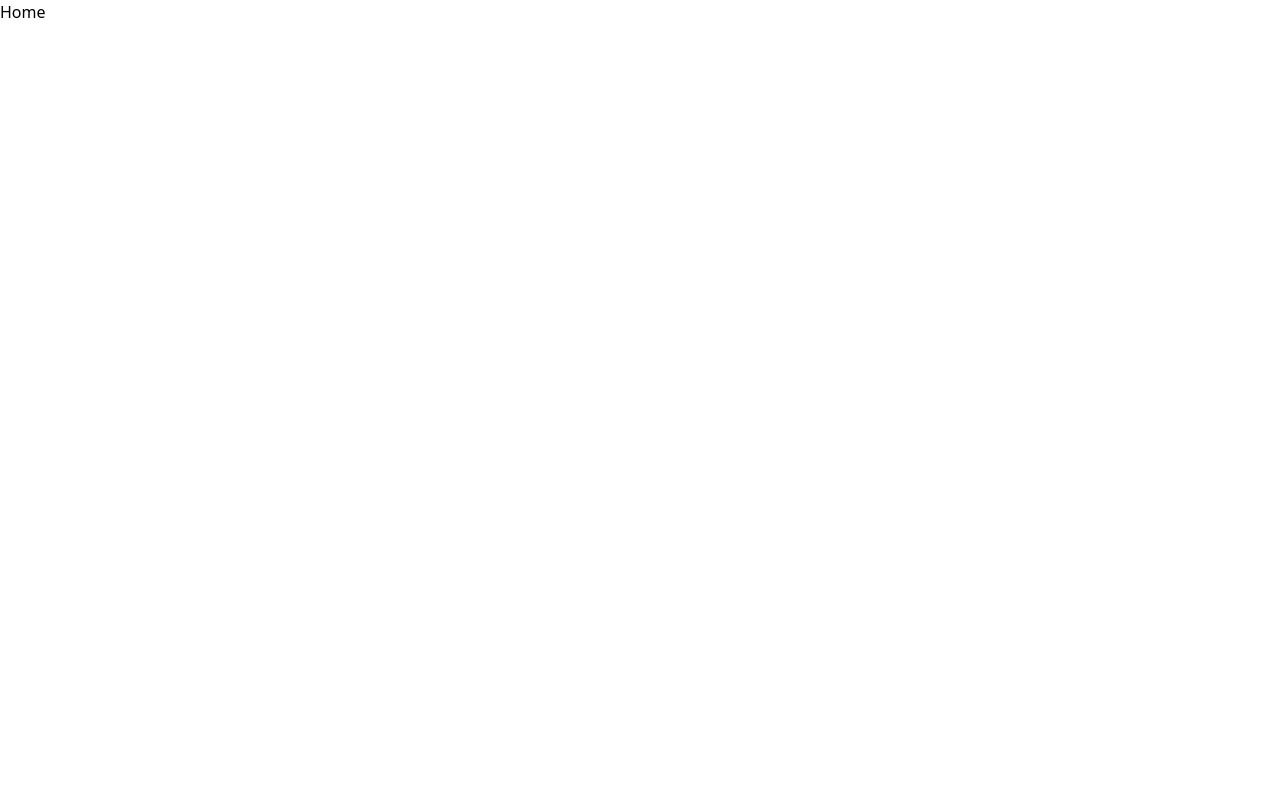
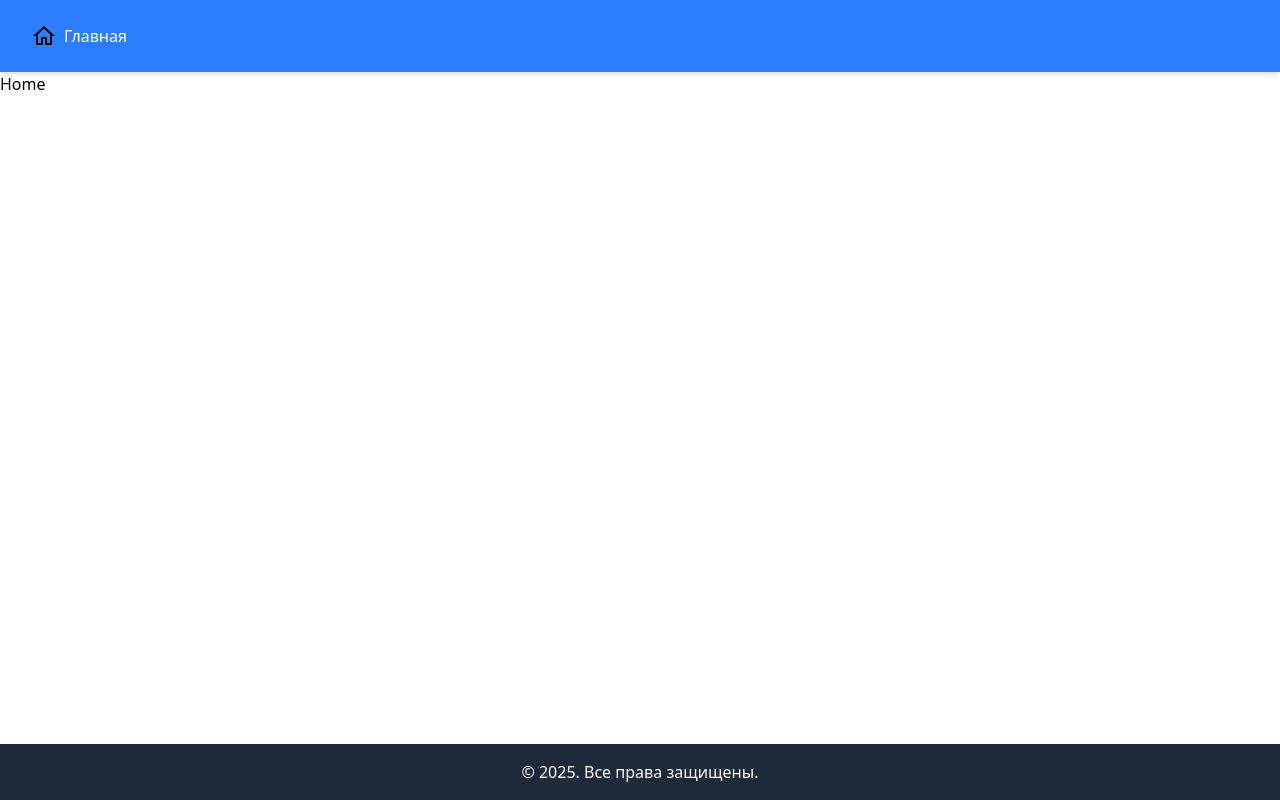
Before and after one commit to dangeus/Lyrico, a React (Vite) app: page / in a window 1280 px wide. Built offline with nearby package versions, Linux system fonts and the light colour scheme.

Commit message:
added a navigation thumbnail

```diff
--- a/src/App.jsx
+++ b/src/App.jsx
@@ -1,6 +1,6 @@
 import React from 'react'
 import {RouterProvider} from "react-router-dom"
-import {AppRouter} from "./components/AppRouter.jsx"
+import {AppRouter} from "./router/AppRouter.jsx"
 
 export default function App() {
     return (
--- a/src/components/AppRouter.jsx
+++ /dev/null
@@ -1,4 +0,0 @@
-import {createBrowserRouter} from "react-router-dom"
-import {authRoutes, publicRoutes} from "../routes.jsx"
-
-export const AppRouter = createBrowserRouter([...authRoutes, ...publicRoutes])
--- /dev/null
+++ b/src/components/layout/Footer.jsx
@@ -0,0 +1,7 @@
+export default function Footer() {
+    return (
+        <footer className="bg-gray-800 text-white text-center p-4">
+            © 2025. Все права защищены.
+        </footer>
+    )
+}
--- /dev/null
+++ b/src/components/layout/Header.jsx
@@ -0,0 +1,10 @@
+import NavButton from "../ui/NavButton.jsx"
+import HomeButton from '../../assets/icons/HomeIcon.svg'
+
+export default function Header() {
+    return (
+        <header className="bg-blue-500 text-white p-4 shadow-md">
+            <NavButton icon={HomeButton} text="Главная"/>
+        </header>
+    )
+}
--- /dev/null
+++ b/src/components/layout/Main.jsx
@@ -0,0 +1,7 @@
+export default function Main({children}) {
+    return (
+        <main className="flex-1">
+            {children}
+        </main>
+    )
+}
--- /dev/null
+++ b/src/components/ui/NavButton.jsx
@@ -0,0 +1,10 @@
+export default function NavButton({icon, text}) {
+    return (
+        <button
+            className="flex items-center gap-2 px-4 py-2 bg-blue-500 text-white rounded-lg hover:bg-blue-600 transition"
+        >
+            <img src={icon} alt="icon" className="w-6 h-6" />
+            <span>{text}</span>
+        </button>
+    )
+}
--- /dev/null
+++ b/src/layouts/HomeLayout.jsx
@@ -0,0 +1,14 @@
+import Header from "../components/layout/Header.jsx"
+import Footer from "../components/layout/Footer.jsx"
+import Main from "../components/layout/Main.jsx"
+import {Outlet} from "react-router-dom"
+
+export default function HomeLayout() {
+    return (
+        <div className="flex flex-col min-h-screen">
+            <Header/>
+            <Main><Outlet/></Main>
+            <Footer/>
+        </div>
+    )
+}
--- /dev/null
+++ b/src/router/AppRouter.jsx
@@ -0,0 +1,12 @@
+import {createBrowserRouter} from "react-router-dom"
+import {authRoutes, publicRoutes} from "./routes.jsx"
+import HomeLayout from "../layouts/HomeLayout.jsx"
+import {HOME_ROUTE} from "../utils/consts.js"
+
+export const AppRouter = createBrowserRouter([
+    {
+        path: HOME_ROUTE,
+        element: <HomeLayout/>,
+        children: [...authRoutes, ...publicRoutes],
+    }
+])
--- a/src/routes.jsx
+++ b/src/router/routes.jsx
@@ -1,10 +1,10 @@
-import {ADMIN_ROUTE, HOME_ROUTE, LOGIN_ROUTE, PROFILE_ROUTE, REGISTRATION_ROUTE, TRACK_ROUTE} from "./utils/consts.js"
-import Admin from "./pages/Admin.jsx"
-import ProfilePage from "./pages/ProfilePage.jsx"
-import Auth from "./pages/Auth.jsx"
-import HomePage from "./pages/HomePage.jsx"
-import TrackPage from "./pages/TrackPage.jsx"
-import RequireAuth from "./hoc/RequireAuth.jsx"
+import {ADMIN_ROUTE, HOME_ROUTE, LOGIN_ROUTE, PROFILE_ROUTE, REGISTRATION_ROUTE, TRACK_ROUTE} from "../utils/consts.js"
+import Admin from "../pages/Admin.jsx"
+import ProfilePage from "../pages/ProfilePage.jsx"
+import Auth from "../pages/Auth.jsx"
+import HomePage from "../pages/HomePage.jsx"
+import TrackPage from "../pages/TrackPage.jsx"
+import RequireAuth from "../hoc/RequireAuth.jsx"
 
 export const authRoutes = [
     {
@@ -19,6 +19,10 @@ export const authRoutes = [
 
 export const publicRoutes = [
     {
+        index: true,
+        element: <HomePage/>,
+    },
+    {
         path: LOGIN_ROUTE,
         element: <Auth/>,
     },
@@ -26,10 +30,7 @@ export const publicRoutes = [
         path: REGISTRATION_ROUTE,
         element: <Auth/>,
     },
-    {
-        path: HOME_ROUTE,
-        element: <HomePage/>,
-    },
+
     {
         path: TRACK_ROUTE,
         element: <TrackPage/>,
```
Also changed, not shown: src/assets/icons/HomeIcon.svg (added).
